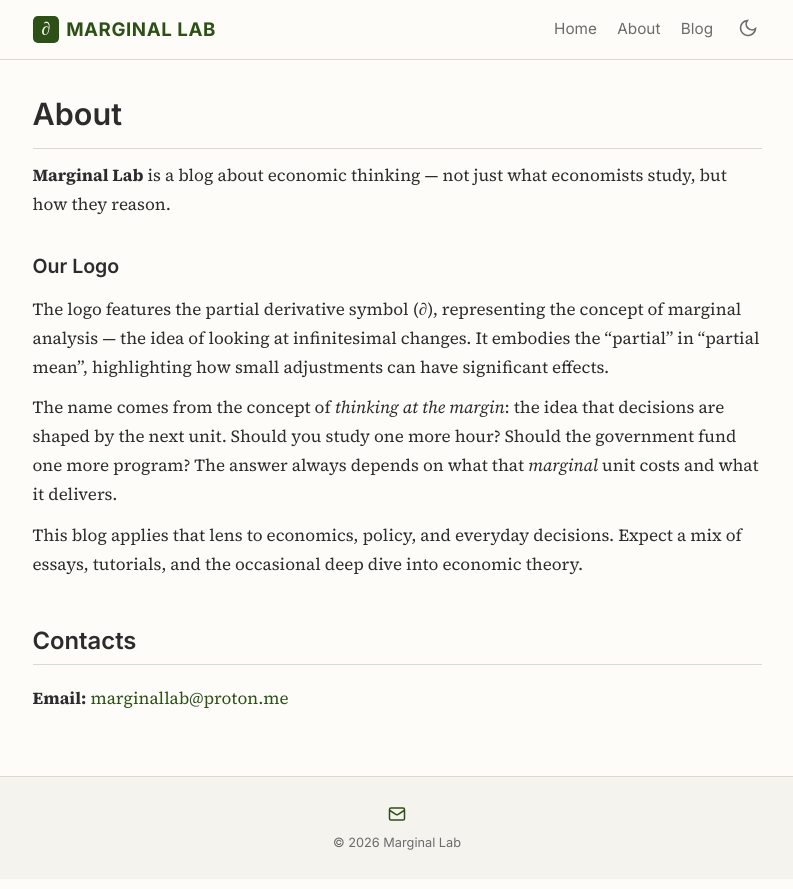
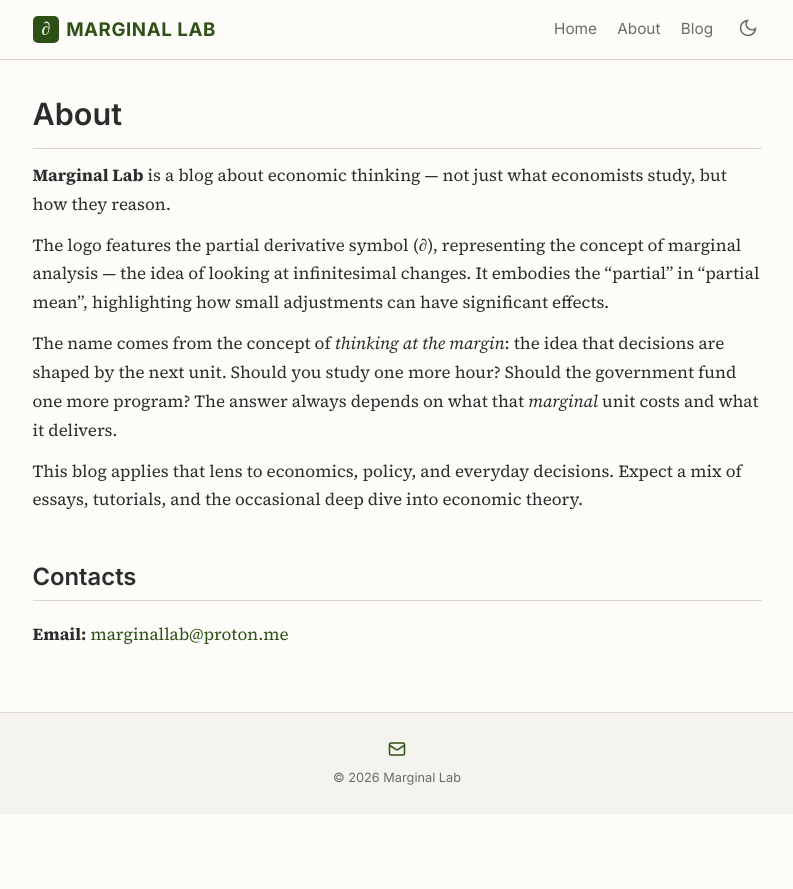
Before and after one commit to marginallabs/marginallabs.github.io, a Jekyll site: the page built from _pages/about.md, in a window 1280 px wide. Shown: the top 889 px of the page, without its empty margins (243-1036 px from the left). Built offline with Jekyll 4.4.1, drawn with Linux system fonts in a browser that asks for light colours.

Commit message:
Reposition logo description

```diff
--- a/_pages/about.md
+++ b/_pages/about.md
@@ -5,8 +5,6 @@ permalink: /about/
 ---
 
 **Marginal Lab** is a blog about economic thinking — not just what economists study, but how they reason.
-
-### Our Logo
 
 The logo features the partial derivative symbol (∂), representing the concept of marginal analysis — the idea of looking at infinitesimal changes. It embodies the “partial” in “partial mean”, highlighting how small adjustments can have significant effects.
 
```
